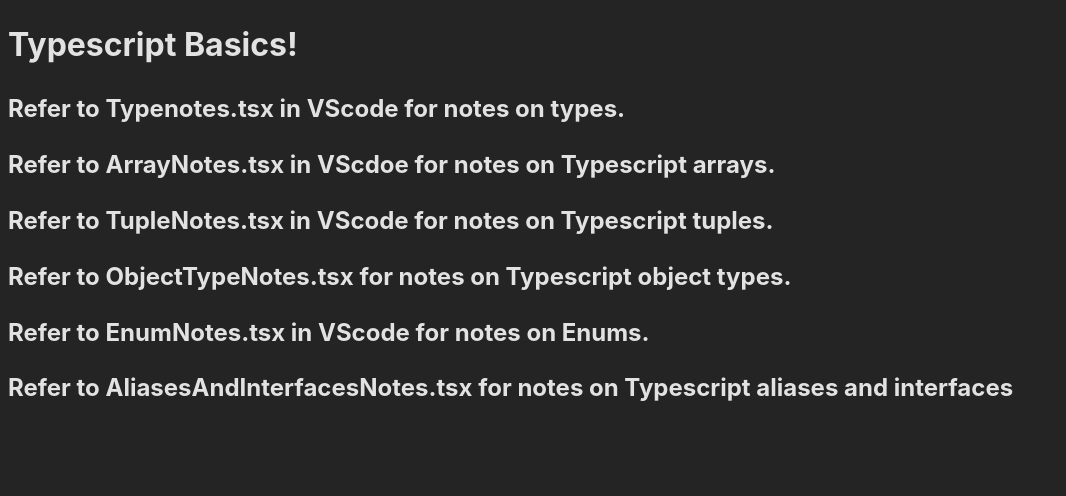
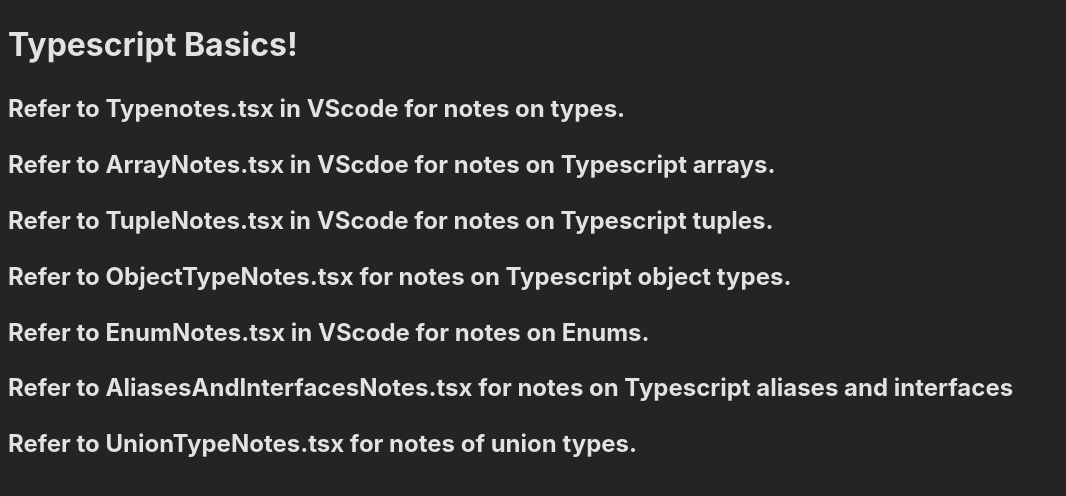
Before and after one commit to ScottM406/typescript-and-redux-practice-3, a React (Vite) app in the folder vite-project/: page / in a window 1280 px wide. Shown: the top 496 px of the page, without its empty margins (0-1066 px from the left). Built offline with nearby package versions, Linux system fonts and the light colour scheme.

Commit message:
Add Union Type notes.

```diff
--- a/vite-project/src/App.tsx
+++ b/vite-project/src/App.tsx
@@ -4,6 +4,7 @@
 import ObjectTypeNotes from "./Note-Components/ObjectTypeNotes";
 import EnumNotes from "./Note-Components/EnumNotes";
 import AliasesAndInterfaces from "./Note-Components/AliasesAndInterfacesNotes";
+import UnionTypes from "./Note-Components/UnionTypeNotes";
 
 function App() {
 
@@ -16,6 +17,7 @@
       <ObjectTypeNotes />
       <EnumNotes />
       <AliasesAndInterfaces />
+      <UnionTypes />
     </>
   )
 }
--- /dev/null
+++ b/vite-project/src/Note-Components/UnionTypeNotes.tsx
@@ -0,0 +1,25 @@
+const UnionTypes = () => {
+
+  //Union types are used when a value can be more than a single type - such as when a property would be a string or number:
+
+  const printJerseyNumber = (jerseyNumber: number | string ) => {
+    console.log(`The player's jersey number is ${jerseyNumber}`);
+  }
+
+  printJerseyNumber(18); // no error - fits types
+  printJerseyNumber('Eighteen'); // no error - fits types
+  printJerseyNumber(true) // error - Argument of type 'boolean' is not assignable to parameter of type 'string | number'.
+
+  //Union Type Errors - a coder needs to know what thier types are when union types are being used to avoid errors:
+
+  const printJerseyNumber2 = (jerseyNumber: number | string ) => {
+    console.log(`The player's jersey number is ${jerseyNumber.toUppercase()}`)
+  }
+
+  return (
+    <h2>Refer to UnionTypeNotes.tsx for notes of union types.</h2>
+  )
+
+}
+
+export default UnionTypes;
```
